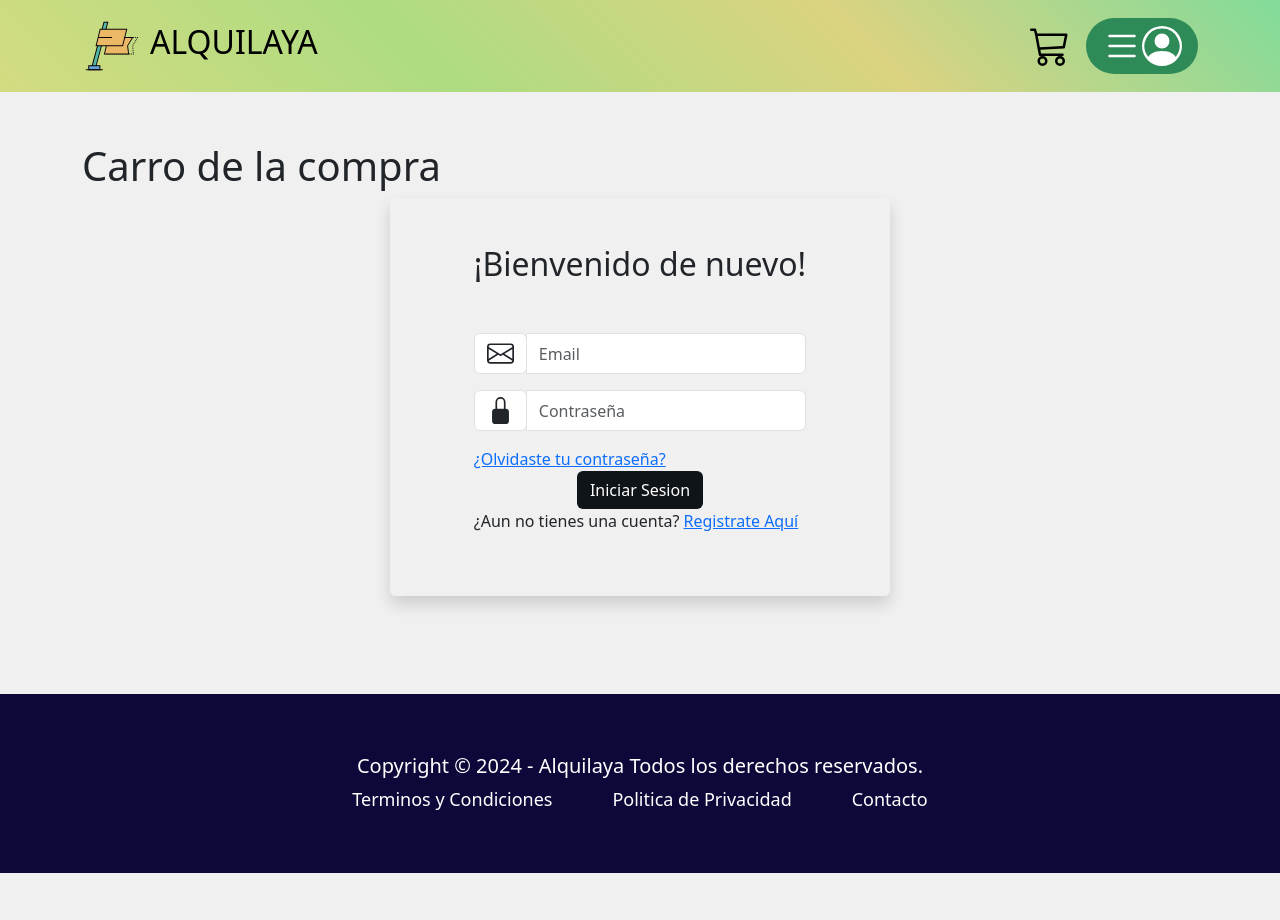
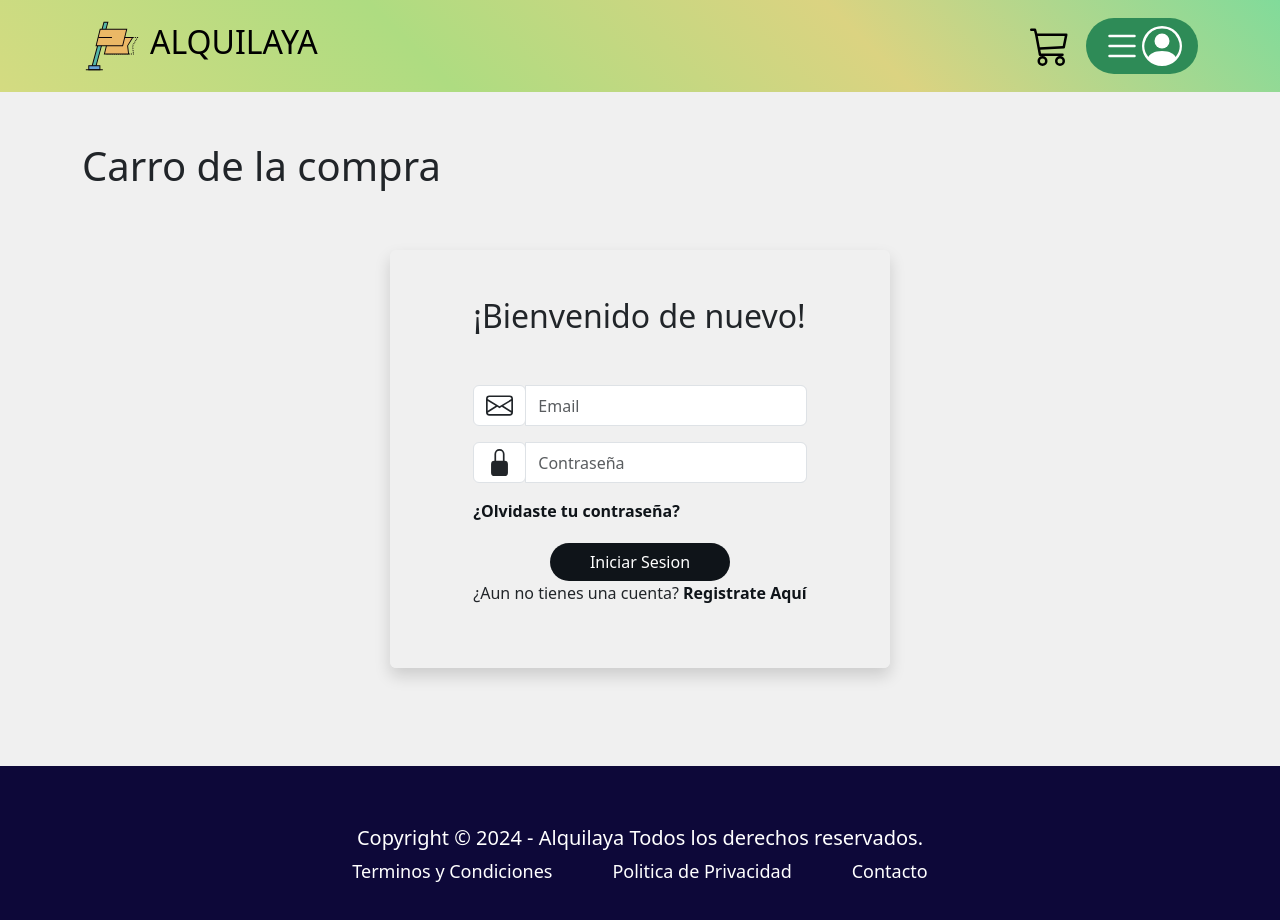
Before and after one commit to Johexlimee/AlquilaYa-Front, an Angular app: page /cart in a window 1280 px wide. Shown: the top 920 px of the page. Before the commit the page ends 873 px from the top, so only its background shows below. Built offline with nearby package versions, Linux system fonts and the light colour scheme.

Commit message:
Carrito siuuuuuu

```diff
--- a/src/app/cart/cart.component.css
+++ b/src/app/cart/cart.component.css
@@ -3,6 +3,7 @@
 }
 
 .login-form {
+    margin-top: 60px;
     width: 500px;
     border: 1px solid #f0f0f0;
     border-radius: 10px;
@@ -19,7 +20,16 @@
     background-color: white;
 }
 
+a {
+    text-decoration: none;
+    color: #0F1419;
+    font-weight: 700;
+}
+
 .sesion {
     background-color: #0F1419;
     color: white;
+    margin-top: 20px;
+    width: 180px;
+    border-radius: 50px;
 }
--- a/src/app/cart/cart.component.html
+++ b/src/app/cart/cart.component.html
@@ -1,7 +1,7 @@
 <section class="bodycart">
     <div class="container">
         <h1>Carro de la compra</h1>
-        <div class="d-flex justify-content-center py-3 container login-form shadow p-3 mb-5 rounded">
+        <div class="d-flex justify-content-center container login-form shadow p-3 mb-5 rounded">
             <div class="contenido">
                 <h2>¡Bienvenido de nuevo!</h2>
                 <div>
@@ -36,8 +36,6 @@
                 <div>
                     <div class="text-center">
                         <input name="" id="" class="btn mx-5 sesion" type="button" value="Iniciar Sesion"/>
-                    </div>
-                    <div>
                         <p>¿Aun no tienes una cuenta? <a href="">Registrate Aquí</a></p>
                     </div>
                 </div>
```
